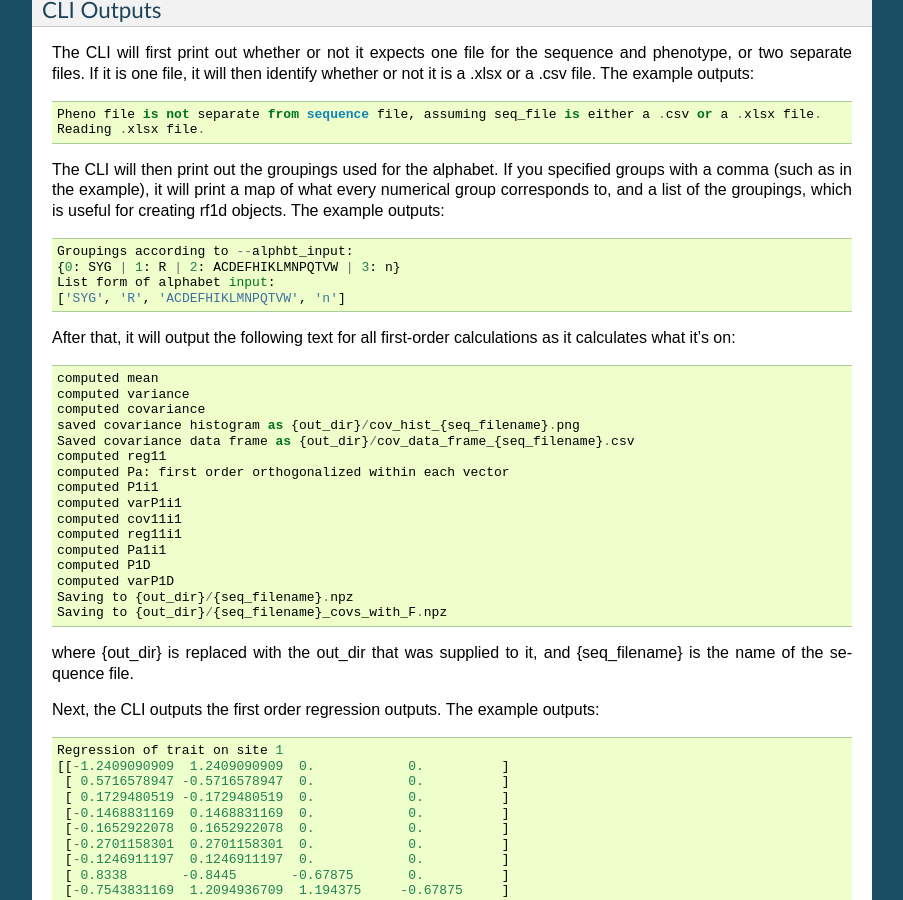
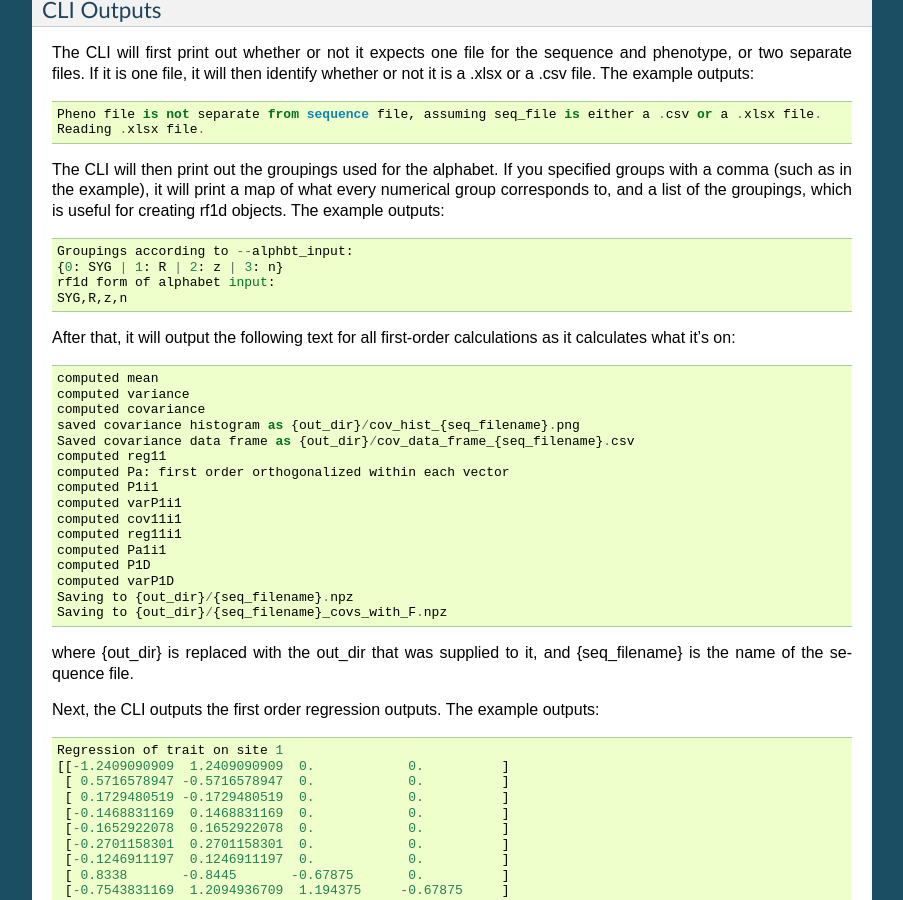
Before and after one commit to snafees/ortho_seqs, a Sphinx documentation site: the page built from docs/source/tutorial.rst, in a window 1280 px wide and 900 px high, scrolled down 3212 px. Shown: the whole window, without its empty margins (198-1101 px from the left). Built offline with Sphinx 7.4.7, drawn with Linux system fonts in a browser that asks for light colours.

Commit message:
Updated tutorial

```diff
--- a/docs/source/tutorial.rst
+++ b/docs/source/tutorial.rst
@@ -151,9 +151,9 @@ The example outputs:
 .. code-block::
 
   Groupings according to --alphbt_input:
-  {0: SYG | 1: R | 2: ACDEFHIKLMNPQTVW | 3: n}
-  List form of alphabet input:
-  ['SYG', 'R', 'ACDEFHIKLMNPQTVW', 'n']
+  {0: SYG | 1: R | 2: z | 3: n}
+  rf1d form of alphabet input:
+  SYG,R,z,n
 
 After that, it will output the following text for all first-order calculations as it calculates what it's on:
 
```
